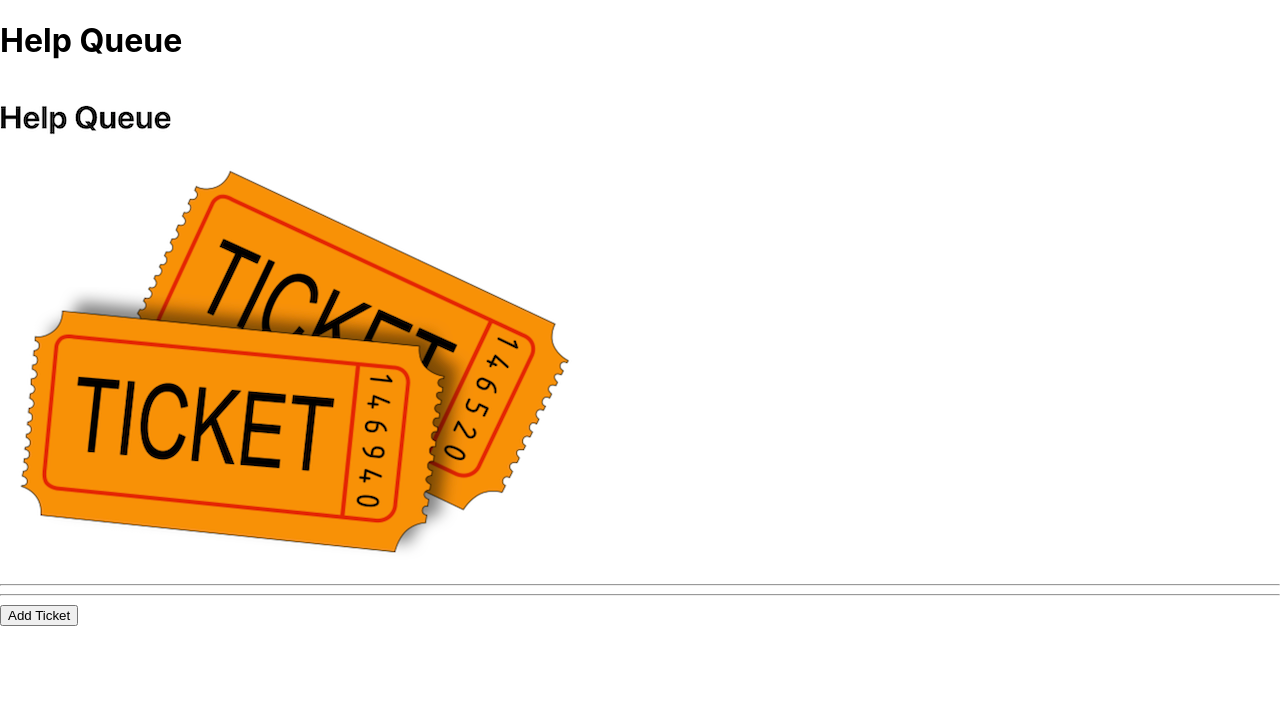
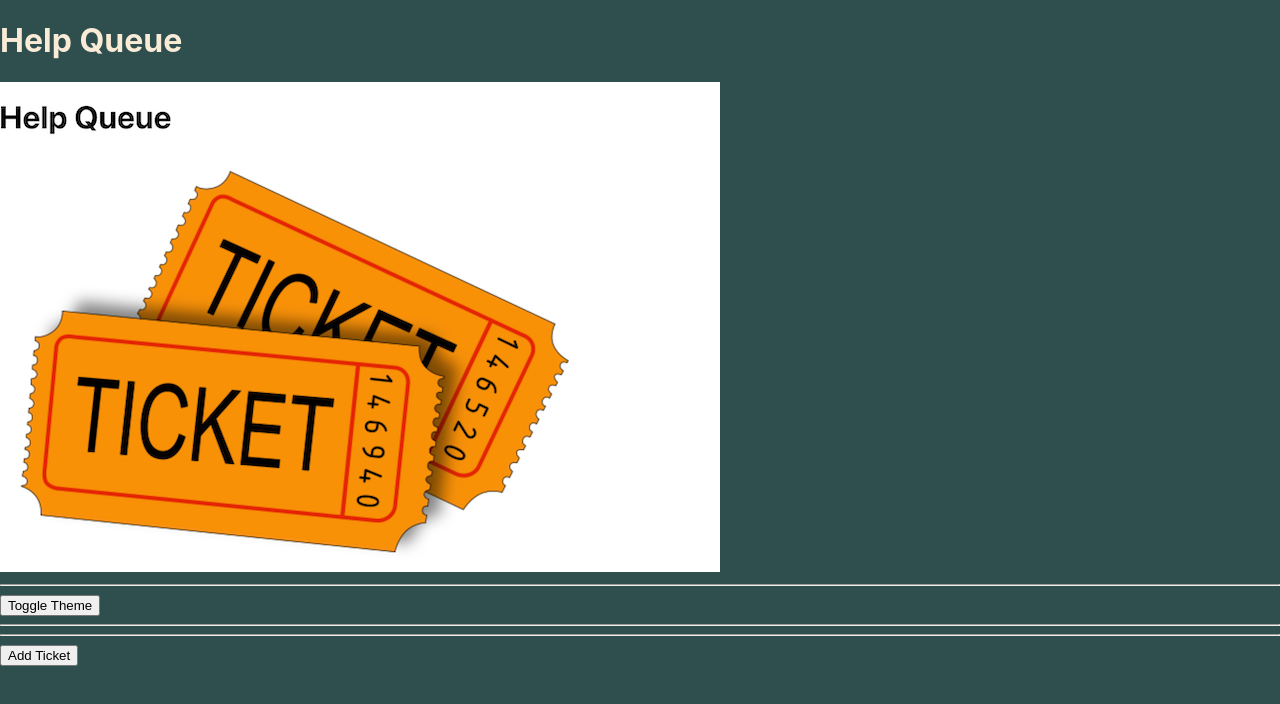
Before and after one commit to Ras-Kwesi/react_tutorial, a React (Create React App) app: page / in a window 1280 px wide. Shown: the top 704 px of the page. Built offline with nearby package versions, Linux system fonts and the light colour scheme.

Commit message:
Themes added to app

```diff
--- a/src/components/App.js
+++ b/src/components/App.js
@@ -1,18 +1,56 @@
-import React from "react";
-import Header from './Header'
+import React, { useState } from "react";
+import Header from "./Header";
 import TicketControl from "./TicketControl";
-
-
+import ToggleTheme from "./ToggleTheme";
+import { ThemeContext, themes } from "../context/theme-context";
 
 function App() {
-    const name = "Thato";
-    const name2 = "Haley";
+    const [theme, setTheme] = useState(themes.grey);
+
+    document.body.style.backgroundColor = theme.backgroundColor; // new code!
+    document.body.style.color = theme.textColor; // new code!
+
+    // function toggleTheme() {
+        // setTheme(theme =>
+        //     theme.textColor === "AntiqueWhite" ? themes.light : themes.dark
+        // );
+        // setTheme(theme => {
+        //     if (theme.textColor === "Black") {
+        //         return themes.light
+        //     } else if (theme.textColor === "DarkSlateGrey") {
+        //         return themes.grey
+        //     } else if (theme.textColor === "AntiqueWhite") {
+        //         return themes.dark
+        //     }
+        //     // else {
+        //     //     return themes.dark
+        //     // }
+        // });
+
+    // }
+
+    function toggleTheme() {
+        setTheme(currentTheme => {  // It swithces since each case holds the other theme. So white holds grey, grey black and black white
+            switch (currentTheme) {
+                case themes.light:
+                    return themes.grey;
+                case themes.grey:
+                    return themes.dark;
+                case themes.dark:
+                    return themes.light;
+                default:
+                    return themes.light;
+            }
+        });
+    }
+
     return (
-        <React.Fragment>
-            <Header/>
+        <ThemeContext.Provider value={theme}>
+            <Header />
             <hr />
-            <TicketControl/>
-        </React.Fragment>
+            <ToggleTheme toggleTheme={toggleTheme}/>
+            <TicketControl />
+        </ThemeContext.Provider>
     );
 }
 
--- /dev/null
+++ b/src/components/ToggleTheme.js
@@ -0,0 +1,21 @@
+import React from "react";
+import PropTypes from "prop-types";
+
+function ToggleTheme(props) {
+    const { toggleTheme } = props;
+
+    return (
+        <React.Fragment>
+            <button onClick={toggleTheme}>
+                Toggle Theme
+            </button>
+            <hr />
+        </React.Fragment>
+    );
+}
+
+ToggleTheme.propTypes = {
+    toggleTheme: PropTypes.func
+}
+
+export default ToggleTheme;
--- /dev/null
+++ b/src/context/theme-context.js
@@ -0,0 +1,24 @@
+import React from 'react';
+
+export const themes = {
+    light: {
+        backgroundColor: "AntiqueWhite",
+        textColor: "DarkSlateGrey",
+        buttonBackground: "Lavender",
+        inputBackground: "Gainsboro"
+    },
+    grey: {
+        backgroundColor: "DarkSlateGrey",
+        textColor: "AntiqueWhite",
+        buttonBackground: "#232b3c",
+        inputBackground: "#45516d"
+    },
+    dark: {
+        backgroundColor: "Black",
+        textColor: "WhiteSmoke",
+        buttonBackground: "#232b3c",
+        inputBackground: "#45516d"
+    }
+};
+
+export const ThemeContext = React.createContext();
```
